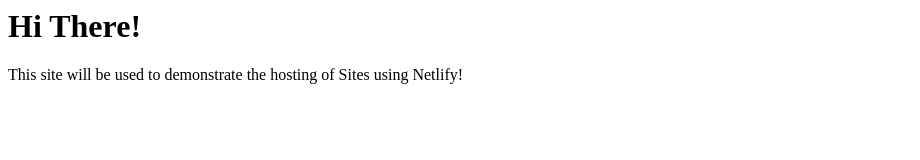
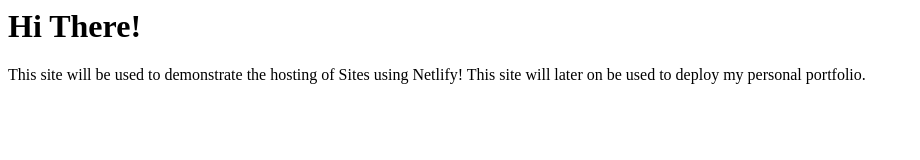
Before and after one commit to AbhishekDevJr/Hosting-Site-Netlify, a plain HTML site: page index.html in a window 1280 px wide. Shown: the whole page, without its empty margins (0-920 px from the left). Drawn offline with Linux system fonts and the light colour scheme.

Commit message:
Feat:PersonalSite

```diff
--- a/index.html
+++ b/index.html
@@ -10,6 +10,7 @@
         </h1>
         <p>
             This site will be used to demonstrate the hosting of Sites using Netlify!
+            This site will later on be used to deploy my personal portfolio.
         </p>
     </body>
 </html>
```
